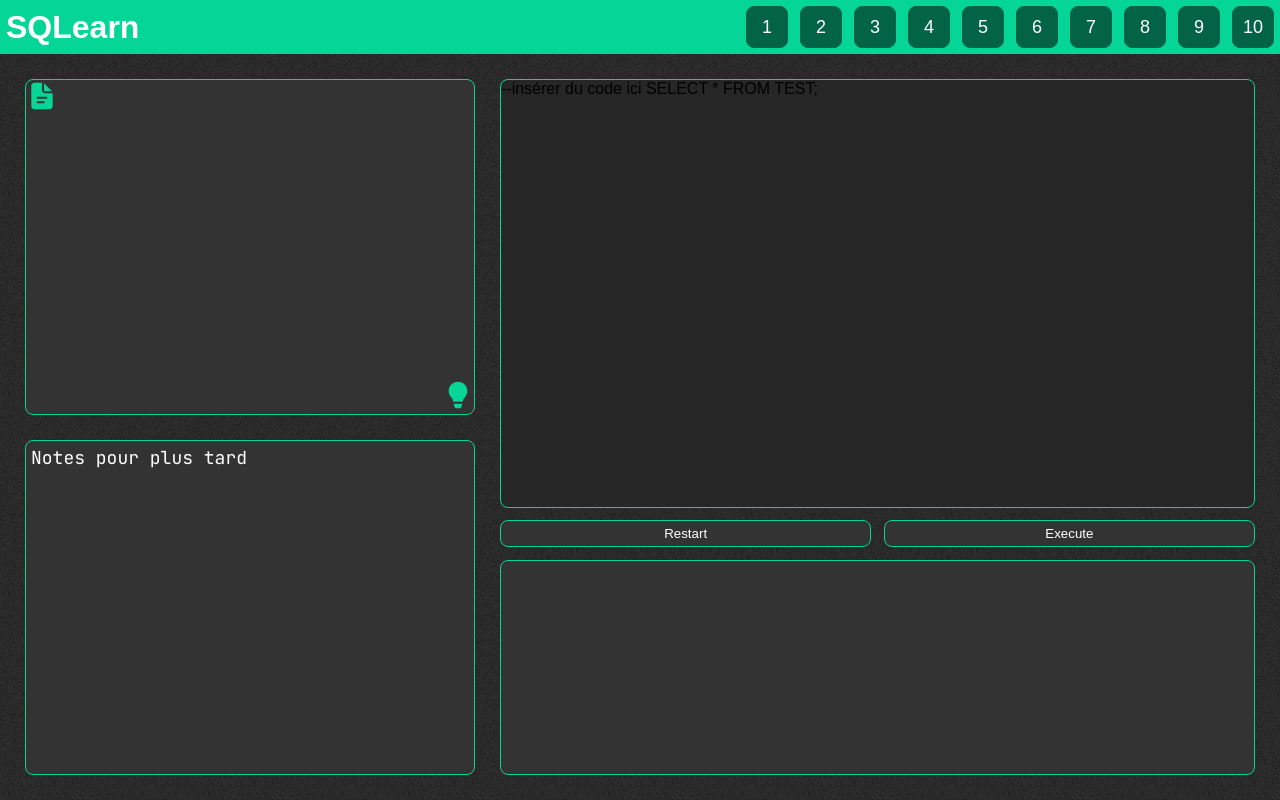
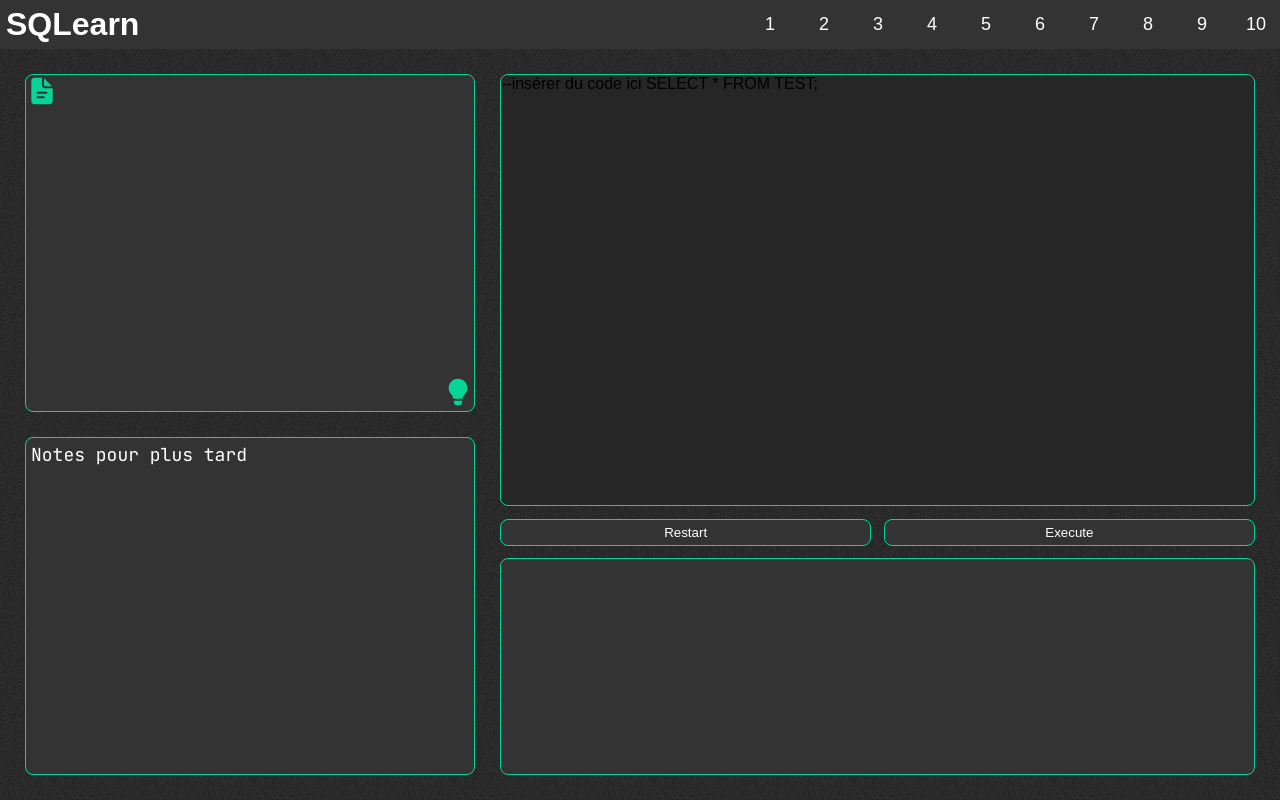
Before and after one commit to CAPELIER-Marla-2124006/SAE-S3, a PHP site: page / in a window 1280 px wide. Run offline with PHP 8.4, Linux system fonts and the light colour scheme.

Commit message:
setted color from hue + added levels selector style

```diff
--- a/style/style.css
+++ b/style/style.css
@@ -3,8 +3,9 @@
 * {
     margin: 0;
     --background: hsl(0, 0%, 15%);
-    --accent-color: hsl(162, 95%, 43%);
-    --accent-color-darker: hsl(162, 95%, 20%);
+    --hue: 162;
+    --accent-color: hsl(var(--hue), 95%, 43%);
+    --accent-color-darker: hsl(var(--hue), 95%, 20%);
     --text-background: hsl(0, 0%, 20%);
     --text-color: hsl(0, 0%, 100%);
     --margin: 25px;
@@ -34,45 +35,51 @@ body {
 
 /* title and levels */
 .header {
-    background: var(--accent-color);
+    background: var(--text-background);
     color: var(--text-color);
-    padding: var(--min-margin);
+    /*padding: var(--min-margin);*/
     max-height: fit-content;
     display: flex;
     flex-direction: row;
     align-items: center;
     justify-content: space-between;
 }
+/* header title */
+.header h1 {
+    margin: var(--min-margin);
+}
 /* levels div */
 .header .levels {
     display: flex;
     flex-direction: row;
-    gap: var(--little-margin);
+    gap: var(--min-margin);
     font-size: 24px;
+    height: 100%;
+    --border-bottom: solid 2px var(--accent-color);
+    --big-border-bottom: solid 5px var(--accent-color);
+    --border-bottom-hiden: solid 2px hsla(0, 0%, 0%, 0%);
+    --big-border-bottom-hiden: solid 5px hsla(0, 0%, 0%, 0%);
 }
 /* buttons level */
 .header .levels .level {
-    height: 42px;
-    width: 42px;
-    background: var(--accent-color-darker);
-    border: var(--border-darker);
-    border-radius: var(--border-radius);
+    width: 6vh;
+    background: var(--text-background);
+    border: none;
     color: var(--text-color);
     font-size: 18px;
 }
 .header .levels .level:hover {
-    background: var(--accent-color);
-    border: var(--border);
+    border-bottom: var(--big-border-bottom);
+    border-top: var(--big-border-bottom-hiden);
     cursor: pointer;
 }
 .header .levels .level:active {
-    background: var(--accent-color-darker);
-    border: var(--border);
+    border-bottom: var(--border-bottom);
+    border-top: var(--border-bottom-hiden);
 }
 .header .levels .level.selected {
-    background: var(--accent-color);
-    border: var(--border-darker);
-    color: var(--accent-color-darker);
+    border-bottom: var(--border-bottom);
+    border-top: var(--border-bottom-hiden);
 }
 
 /* full page and contents */
@@ -93,8 +100,8 @@ body {
     padding: 5px;
     color: var(--text-color);
 }
-/* select all divs selected that contains a title (add to the list) so it won't select everything */
-div:is(.todo, .notes, .results):has(.title) {
+/* select all divs that contains a title (add to the list) */
+div:is(.todo, .notes, .results) {
     position: relative;
 }
 /* when a div that contains a direct child title is hovered, display the title */
```
